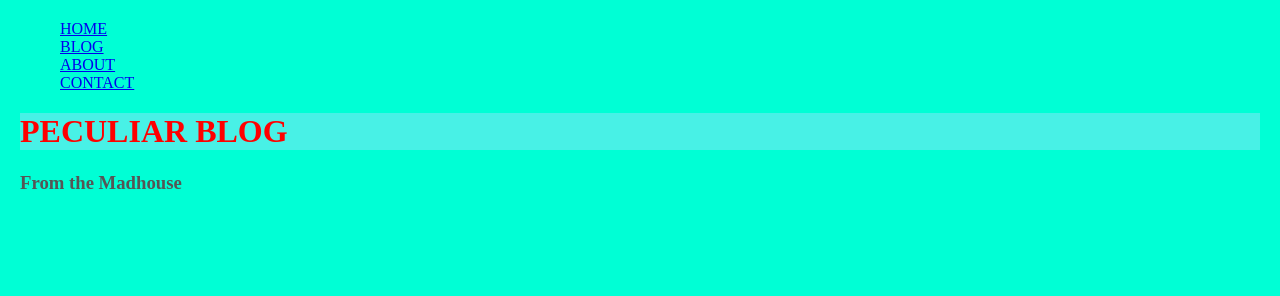
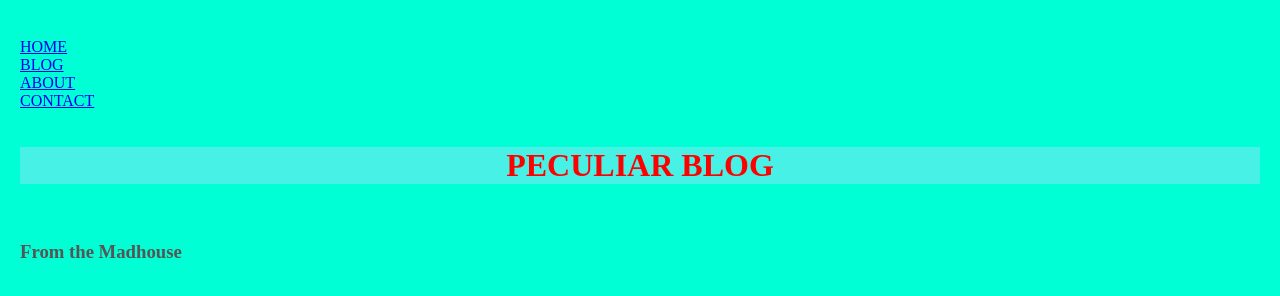
Before and after one commit to marirass/marirass.github.io, a plain HTML site: page blog.html in a window 1280 px wide. Shown: the top 296 px of the page. Drawn offline with Linux system fonts and the light colour scheme; files that its build step writes are made by us from their sources.

Commit message:
commit css

```diff
--- a/blog.html
+++ b/blog.html
@@ -59,6 +59,11 @@
         }
         .navbar-nav {
           list-style: none;
+          display: inline;
+        }
+        .header {
+          padding: 1em 0;
+          text-align: center;
         }
 
         button {
@@ -89,7 +94,7 @@
         </ul>
     </nav>
     <!-- End Navigation -->
-    <header>
+    <header class="header">
         <a href="index.html" class="a1">
             <h1 class="h1">Peculiar Blog</h1>
         </a>
```
